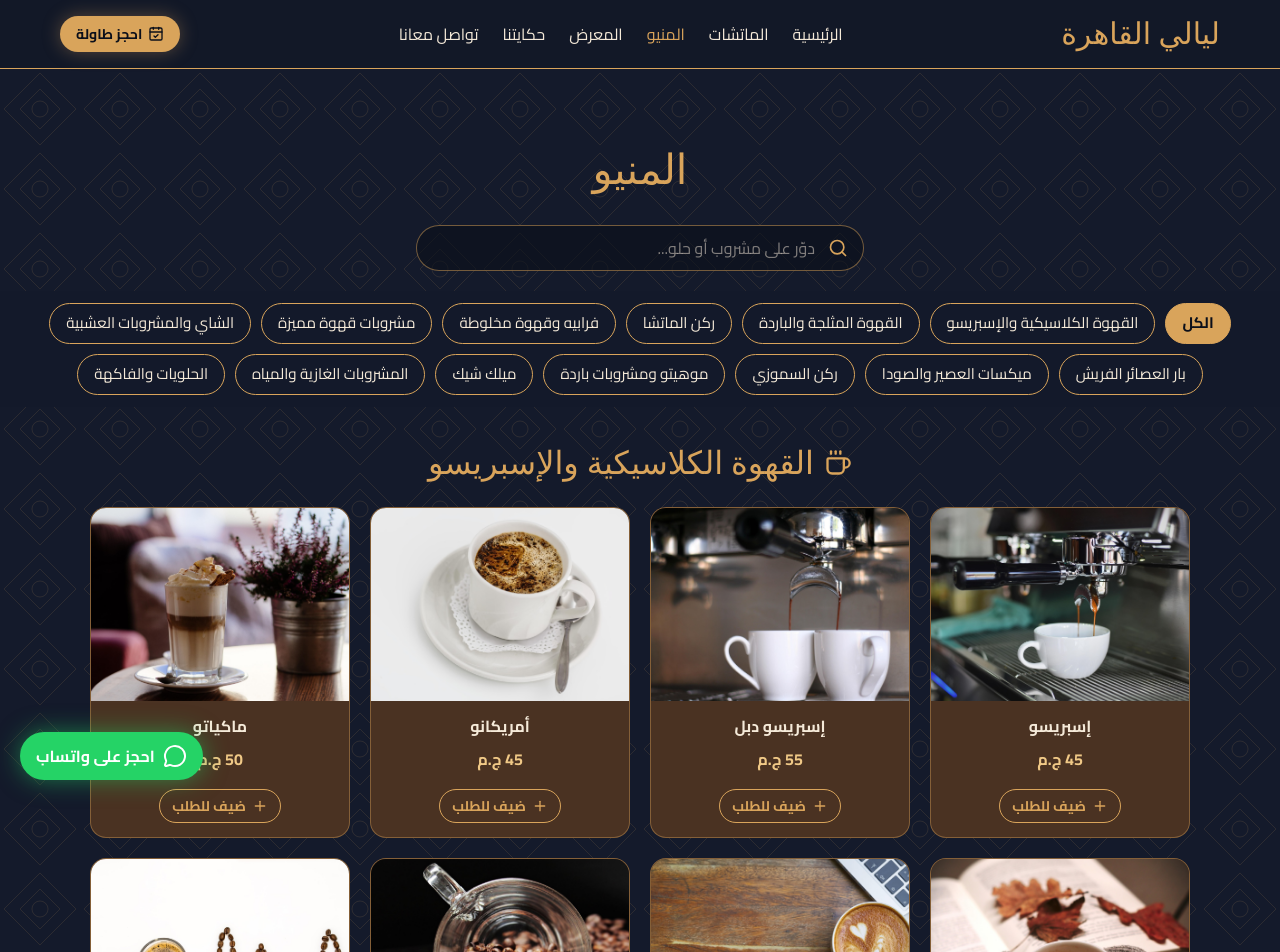
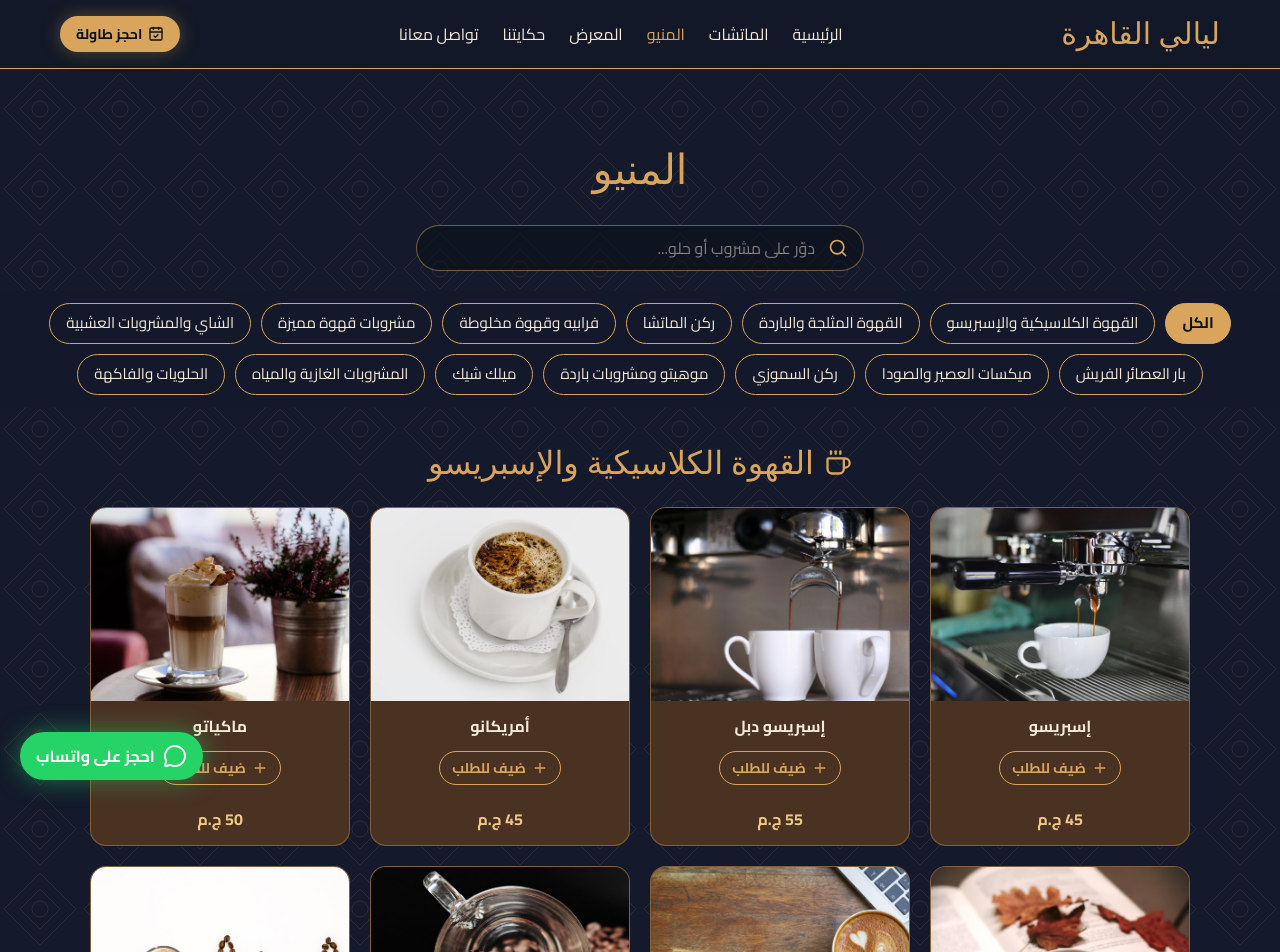
Before and after one commit to Yousef-Mohameed/Cairo-Nights, a React (Vite) app: page /menu in a window 1280 px wide. Shown: the top 952 px of the page. Built offline with nearby package versions, Linux system fonts and the light colour scheme; a web font is replaced by a local one.

Commit message:
menu: flavor buttons, price last

```diff
--- a/src/components/AddToCart.tsx
+++ b/src/components/AddToCart.tsx
@@ -1,7 +1,7 @@
-import { useState } from 'react'
 import { Minus, Plus } from 'lucide-react'
 import { menu, type MenuItem } from '../data/menu'
 import { addItem, cartKey, removeItem, useCart } from '../lib/cart'
+import { useFlavor } from '../lib/flavor'
 
 // الأسماء المتكررة (زي براد شاي لفردين / لأربعة) بنضيفلها الملاحظة في الطلب عشان تفرق
 const nameCount: Record<string, number> = {}
@@ -13,10 +13,7 @@ type Props = { item: MenuItem }
 
 function AddToCart({ item }: Props) {
   const { lines } = useCart()
-  const hasOptions = !!item.options && item.options.length > 0
-  const [option, setOption] = useState(hasOptions ? item.options![0] : '')
-
-  const chosen = option || undefined
+  const chosen = useFlavor(item.id, item.options)
   const qty = lines.find((l) => l.key === cartKey(item.id, chosen))?.qty ?? 0
 
   const label =
@@ -27,22 +24,7 @@ function AddToCart({ item }: Props) {
   const input = { id: item.id, label, price: item.price, option: chosen }
 
   return (
-    <div className="mt-3 flex flex-col items-center gap-2">
-      {hasOptions && (
-        <select
-          value={option}
-          onChange={(e) => setOption(e.target.value)}
-          aria-label="اختار النكهة"
-          className="cursor-pointer rounded-full border border-gold/40 bg-night/70 px-3 py-1 text-sm text-cream outline-none focus:border-gold"
-        >
-          {item.options!.map((o) => (
-            <option key={o} value={o}>
-              {o}
-            </option>
-          ))}
-        </select>
-      )}
-
+    <div className="mt-2 mb-3 flex justify-center">
       {qty === 0 ? (
         <button
           onClick={() => addItem(input)}
--- /dev/null
+++ b/src/components/FlavorButtons.tsx
@@ -0,0 +1,34 @@
+import type { MenuItem } from '../data/menu'
+import { setFlavor, useFlavor } from '../lib/flavor'
+
+type Props = { item: MenuItem }
+
+function FlavorButtons({ item }: Props) {
+  const selected = useFlavor(item.id, item.options)
+
+  if (!item.options || item.options.length === 0) return null
+
+  return (
+    <div role="radiogroup" className="my-3 flex flex-wrap justify-center gap-2">
+      {item.options.map((o) => (
+        <button
+          key={o}
+          type="button"
+          role="radio"
+          aria-checked={o === selected}
+          onClick={() => setFlavor(item.id, o)}
+          className={
+            'cursor-pointer rounded-lg border px-3 py-1 text-sm ' +
+            (o === selected
+              ? 'border-gold bg-gold font-bold text-night'
+              : 'border-gold/40 text-cream hover:bg-gold/15')
+          }
+        >
+          {o}
+        </button>
+      ))}
+    </div>
+  )
+}
+
+export default FlavorButtons
--- a/src/components/Menu.tsx
+++ b/src/components/Menu.tsx
@@ -3,6 +3,7 @@ import { Flame, Search, X } from 'lucide-react'
 import MenuPhoto from './MenuPhoto'
 import AddToCart from './AddToCart'
 import { menu, type MenuCategory, type MenuItem } from '../data/menu'
+import FlavorButtons from './FlavorButtons'
 
 type Active = 'all' | string
 
@@ -42,23 +43,9 @@ function ItemCard({ item, cat }: { item: MenuItem; cat: MenuCategory }) {
           {item.name}
         </h3>
         {item.note && <p className="text-[0.78rem] leading-snug opacity-75 sm:text-sm">{item.note}</p>}
-        {item.options && (
-          <div className={'flex flex-wrap justify-center ' + (wide ? 'gap-1.5 sm:gap-2' : 'gap-1')}>
-            {item.options.map((o) => (
-              <span
-                key={o}
-                className={
-                  'rounded-full border border-gold/40 text-gold-light ' +
-                  (wide ? 'px-3 py-1 text-[0.8rem] sm:text-sm' : 'px-2 py-0.5 text-[0.7rem]')
-                }
-              >
-                {o}
-              </span>
-            ))}
-          </div>
-        )}
+        <FlavorButtons item={item} />
+        <AddToCart item={item} />
         <p className={'mt-auto pt-1 font-bold text-gold-light ' + (wide ? 'text-lg' : '')}>{item.price} ج.م</p>
-        <AddToCart item={item} />
       </div>
     </div>
   )
--- /dev/null
+++ b/src/lib/flavor.ts
@@ -0,0 +1,25 @@
+import { useSyncExternalStore } from 'react'
+
+// النكهة المختارة لكل صنف (بتتشارك بين زراير النكهات وزرار الإضافة)
+let selected: Record<string, string> = {}
+const listeners = new Set<() => void>()
+
+export function setFlavor(id: string, option: string) {
+  selected = { ...selected, [id]: option }
+  listeners.forEach((l) => l())
+}
+
+const subscribe = (cb: () => void) => {
+  listeners.add(cb)
+  return () => {
+    listeners.delete(cb)
+  }
+}
+
+const getSnapshot = () => selected
+
+// لو الزبون لسه ما اختارش، بتبقى أول نكهة
+export function useFlavor(id: string, options?: string[]): string | undefined {
+  const all = useSyncExternalStore(subscribe, getSnapshot)
+  return all[id] ?? options?.[0]
+}
```
